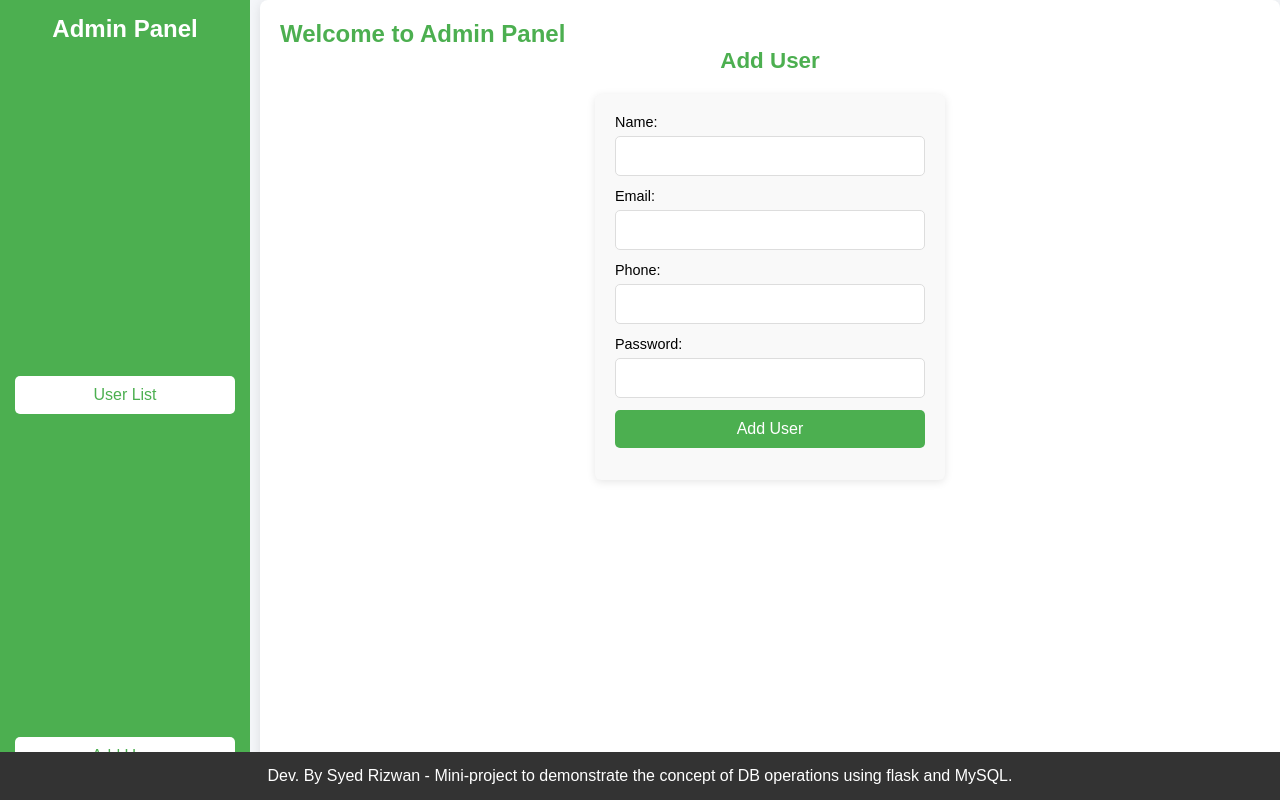
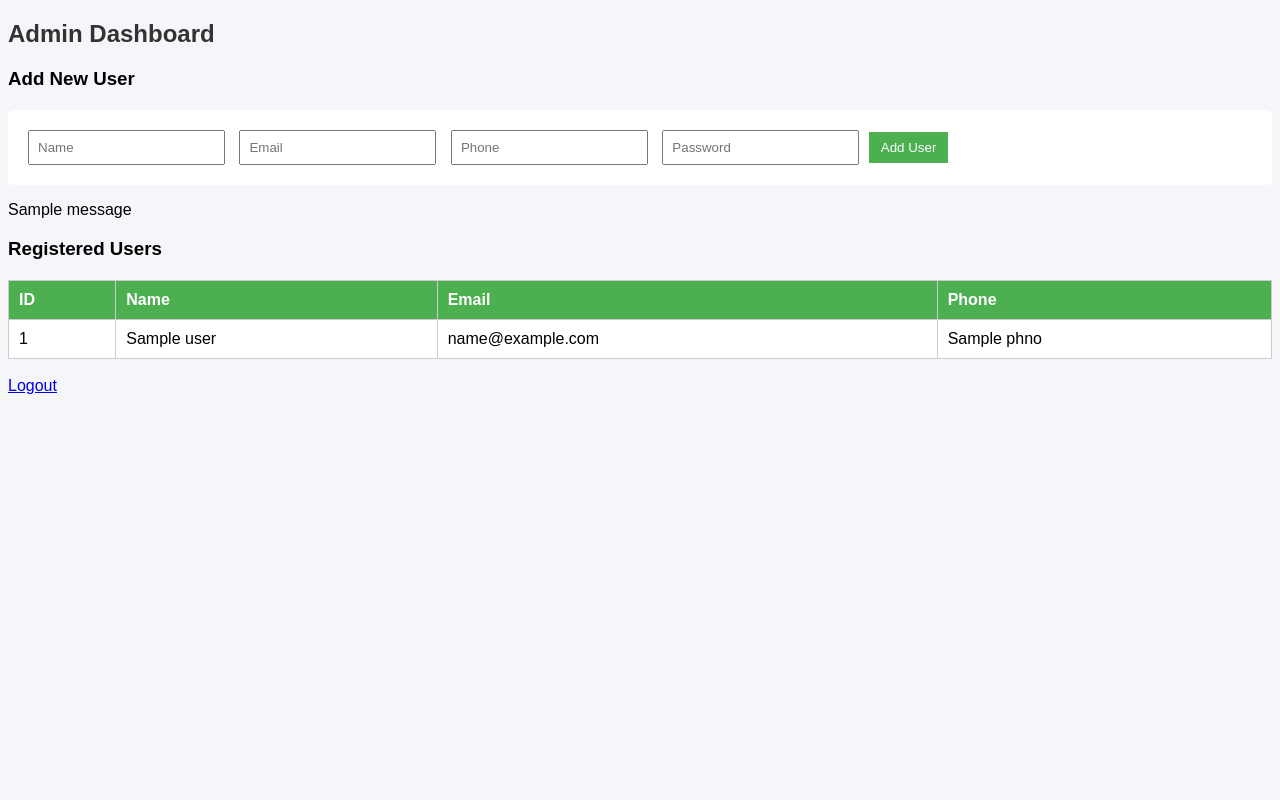
Before and after one commit to nj666491-alt/DbOps, a Flask app: template templates/admin_dashboard.html in a window 1280 px wide. Run offline with Flask 3, Linux system fonts and the light colour scheme; the template is opened without the code that fills it: most values are stand-ins (such as "Sample title", 1, 10 or a date in 2020); one stand-in notice (Sample message) is shown.

Commit message:
Update admin_dashboard.html

```diff
--- a/templates/admin_dashboard.html
+++ b/templates/admin_dashboard.html
@@ -1,257 +1,91 @@
 <!DOCTYPE html>
-<html lang="en">
+<html>
 <head>
-    <meta charset="UTF-8">
-    <meta name="viewport" content="width=device-width, initial-scale=1.0">
     <title>Admin Dashboard</title>
-    <link rel="stylesheet" href="https://cdnjs.cloudflare.com/ajax/libs/font-awesome/6.0.0-beta3/css/all.min.css">
     <style>
-        * {
-            margin: 0;
-            padding: 0;
-            box-sizing: border-box;
+        body { font-family: Arial; background: #f4f6f9; }
+        h2 { color: #333; }
+        table {
+            width: 100%;
+            border-collapse: collapse;
+            margin-top: 20px;
+            background: white;
         }
-
-        body {
-            font-family: Arial, sans-serif;
-            background-color: #f4f6f9;
+        table, th, td {
+            border: 1px solid #ccc;
         }
-
-        .container {
-            display: flex;
-            height: 100vh;
+        th, td {
+            padding: 10px;
+            text-align: left;
         }
-
-        .sidebar {
-            width: 250px;
-            background-color: #4CAF50;
+        th {
+            background: #4CAF50;
+            color: white;
+        }
+        form {
+            margin-top: 20px;
+            background: white;
             padding: 15px;
-            color: white;
-            display: flex;
-            flex-direction: column;
-            justify-content: space-between;
-            position: fixed;
-            height: 100%;
+            border-radius: 5px;
         }
-
-        .sidebar h2 {
-            margin-bottom: 20px;
-            font-size: 1.5rem;
-            text-align: center;
+        input {
+            padding: 8px;
+            margin: 5px;
         }
-
-        .sidebar button {
-            background-color: #fff;
-            color: #4CAF50;
-            padding: 10px;
-            margin: 10px 0;
-            border: none;
-            font-size: 1rem;
-            border-radius: 5px;
-            cursor: pointer;
-            transition: background-color 0.3s;
-        }
-
-        .sidebar button:hover {
-            background-color: #45a049;
-        }
-
-        .content {
-            margin-left: 260px;
-            padding: 20px;
-            flex-grow: 1;
-            background-color: #fff;
-            border-radius: 8px;
-            box-shadow: 0 2px 12px rgba(0, 0, 0, 0.1);
-        }
-
-        .content h2 {
-            color: #4CAF50;
-        }
-
-        .form-container,
-        .table-container {
-            margin-bottom: 30px;
-        }
-
-        .form-container form {
-            background-color: #f9f9f9;
-            padding: 20px;
-            border-radius: 6px;
-            box-shadow: 0 2px 8px rgba(0, 0, 0, 0.1);
-            width: 350px;
-            margin: 0 auto;
-        }
-
-        .form-container form label {
-            display: block;
-            margin-bottom: 6px;
-            font-size: 0.9rem;
-        }
-
-        .form-container form input,
-        .form-container form button {
-            width: 100%;
-            padding: 10px;
-            margin-bottom: 12px;
-            border-radius: 5px;
-            font-size: 1rem;
-        }
-
-        .form-container form input {
-            border: 1px solid #ddd;
-        }
-
-        .form-container form button {
-            background-color: #4CAF50;
+        button {
+            padding: 8px 12px;
+            background: #4CAF50;
             color: white;
             border: none;
             cursor: pointer;
         }
-
-        .form-container form button:hover {
-            background-color: #45a049;
-        }
-
-        .form-container h3 {
-            font-size: 1.4rem;
-            text-align: center;
-            color: #4CAF50;
-            margin-bottom: 20px;
-            font-weight: bold;
-        }
-
-        .table-container table {
-            width: 100%;
-            border-collapse: collapse;
-            margin-top: 20px;
-        }
-
-        .table-container table th,
-        .table-container table td {
-            padding: 12px;
-            text-align: left;
-            border-bottom: 1px solid #ddd;
-        }
-
-        .table-container table th {
-            background-color: #4CAF50;
-            color: white;
-            text-transform: uppercase;
-            font-size: 0.9rem;
-        }
-
-        .table-container table td {
-            background-color: #f9f9f9;
-        }
-
-        .table-container table tr:hover {
-            background-color: #f1f1f1;
-        }
-
-        .table-container table button {
-            background-color: #ff4e00;
-            color: white;
-            padding: 6px 12px;
-            border: none;
-            border-radius: 4px;
-            cursor: pointer;
-        }
-
-        .table-container table button:hover {
-            background-color: #d43f00;
-        }
-
-        footer {
-            text-align: center;
-            padding: 15px;
-            background-color: #333;
-            color: white;
-            position: fixed;
-            bottom: 0;
-            width: 100%;
-        }
-
-        footer a {
-            color: #fff;
-            text-decoration: none;
-        }
-
+        .flash { margin-top: 10px; }
     </style>
 </head>
 <body>
-    <div class="container">
-        <div class="sidebar">
-            <h2>Admin Panel</h2>
-            <button id="toggleUserList">User List</button>
-            <button>Add User</button>
+
+<h2>Admin Dashboard</h2>
+
+<h3>Add New User</h3>
+<form method="POST">
+    <input type="text" name="name" placeholder="Name" required>
+    <input type="email" name="email" placeholder="Email" required>
+    <input type="text" name="phno" placeholder="Phone" required>
+    <input type="password" name="pwd" placeholder="Password" required>
+    <button type="submit">Add User</button>
+</form>
+
+{% with messages = get_flashed_messages(with_categories=true) %}
+    {% if messages %}
+        <div class="flash">
+            {% for category, message in messages %}
+                <p>{{ message }}</p>
+            {% endfor %}
         </div>
+    {% endif %}
+{% endwith %}
 
-        <div class="content">
-            <h2>Welcome to Admin Panel</h2>
+<h3>Registered Users</h3>
 
-            <div class="form-container">
-                <h3>Add User</h3>
-                <form method="POST">
-                    <label>Name:</label>
-                    <input type="text" name="name" required><br>
-                    <label>Email:</label>
-                    <input type="email" name="email" required><br>
-                    <label>Phone:</label>
-                    <input type="text" name="phno" required><br>
-                    <label>Password:</label>
-                    <input type="password" name="pwd" required><br>
-                    <button type="submit" name="add_user">Add User</button>
-                </form>
-            </div>
-
-            <div class="table-container" id="userList" style="display: none;">
-                <h3>User List</h3>
 <table>
     <tr>
+        <th>ID</th>
         <th>Name</th>
         <th>Email</th>
         <th>Phone</th>
-                        <th>Actions</th>
     </tr>
     {% for user in users %}
     <tr>
-                        <td>{{ user[1] }}</td>
-                        <td>{{ user[2] }}</td>
-                        <td>{{ user[3] }}</td>
-                        <td>
-                            <form method="POST">
-                                <input type="hidden" name="user_id" value="{{ user[0] }}">
-                                <button type="submit" name="delete_user" value="{{ user[0] }}">Delete</button>
-                                <input type="text" name="name" placeholder="New Name" value="{{ user[1] }}">
-                                <input type="email" name="email" placeholder="New Email" value="{{ user[2] }}">
-                                <input type="text" name="phno" placeholder="New Phone" value="{{ user[3] }}">
-                                <input type="password" name="pwd" placeholder="New Password">
-                                <button type="submit" name="update_user">Update</button>
-                            </form>
-                        </td>
+        <td>{{ user.id }}</td>
+        <td>{{ user.name }}</td>
+        <td>{{ user.email }}</td>
+        <td>{{ user.phno }}</td>
     </tr>
     {% endfor %}
 </table>
-            </div>
-        </div>
-    </div>
 
-    <footer>
-        <p>Dev. By <a href="https://syedrizwan.tech/" target="_blank">Syed Rizwan</a> - Mini-project to demonstrate the concept of DB operations using flask and MySQL.</p>
-    </footer>
+<br>
+<a href="{{ url_for('logout') }}">Logout</a>
 
-    <script>
-        const toggleUserListButton = document.getElementById('toggleUserList');
-        const userListSection = document.getElementById('userList');
-
-        toggleUserListButton.addEventListener('click', () => {
-            if (userListSection.style.display === "none") {
-                userListSection.style.display = "block";
-            } else {
-                userListSection.style.display = "none";
-            }
-        });
-    </script>
 </body>
 </html>
```
Lines whose indentation alone changed are shown as unchanged.
